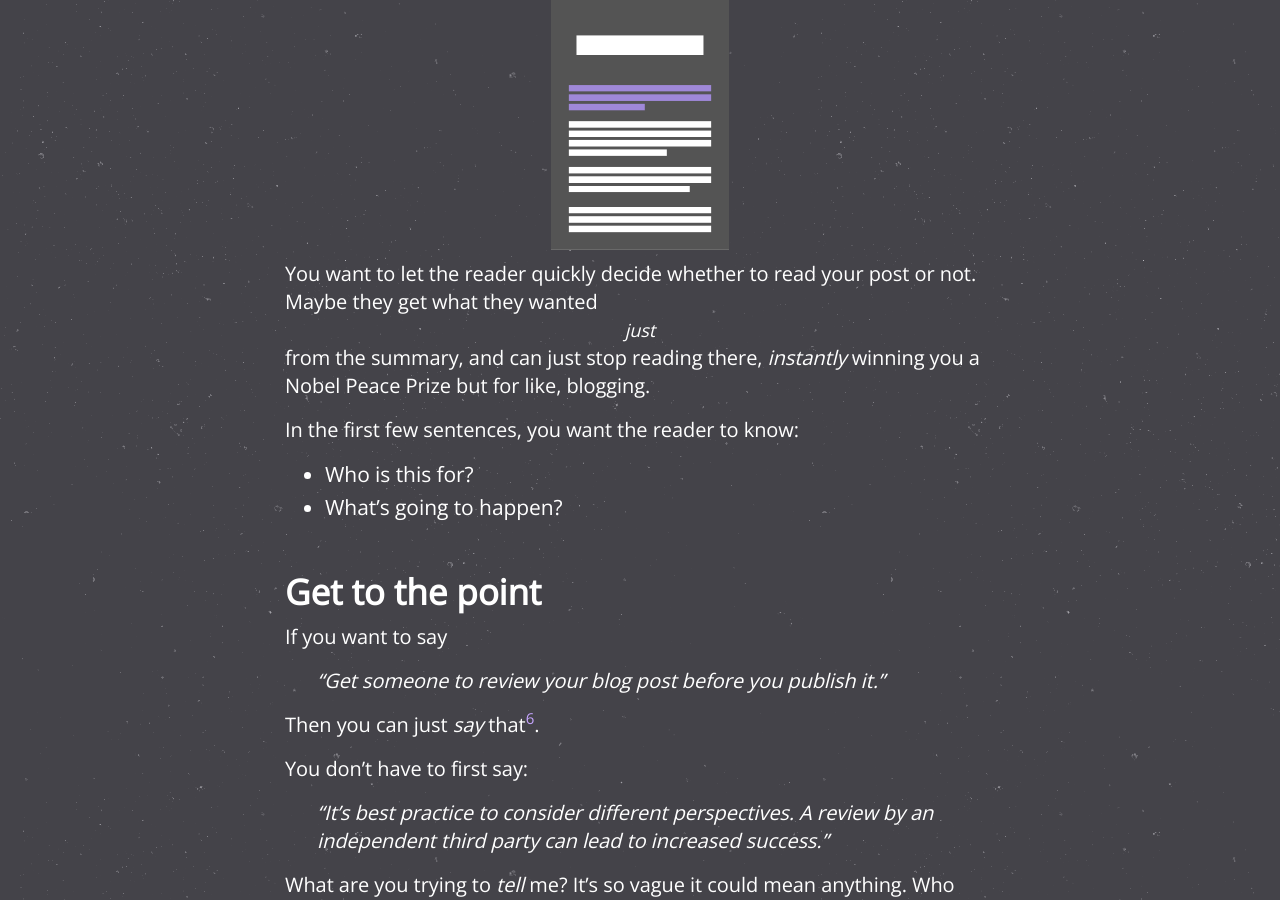
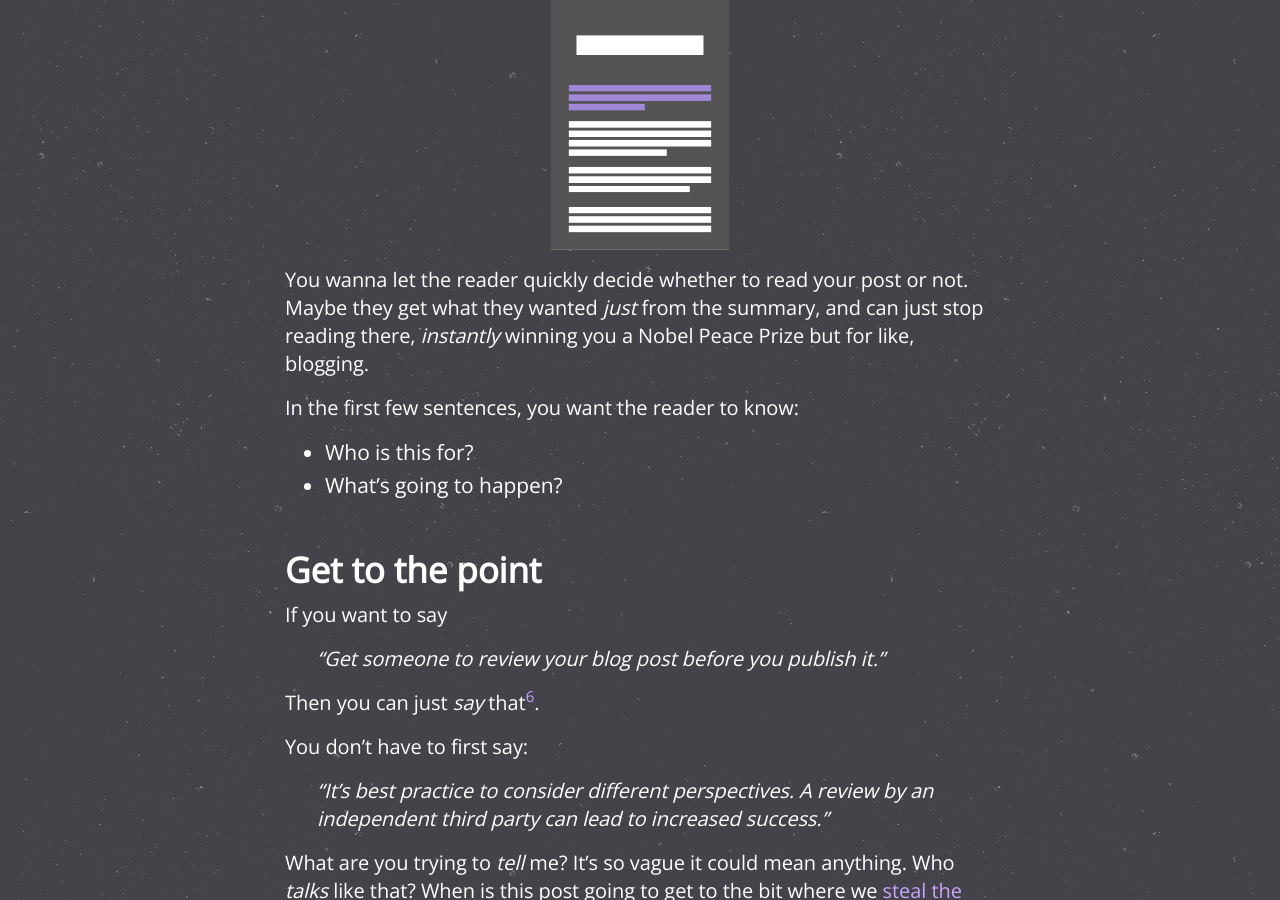
Before and after one commit to mangopdf/mangopdf.github.io, a Jekyll site: the page built from _posts/2021-08-22-i-give-you-feedback-on-your-blog-post-draft-but-you-dont-send-it-to-me.md, in a window 1280 px wide and 900 px high, scrolled down 11364 px. Built offline with Jekyll 4.4.1, drawn with Linux system fonts in a browser that asks for light colours; nearby versions of some CDN libraries.

Commit message:
tell nobody

```diff
--- a/_posts/2021-08-22-i-give-you-feedback-on-your-blog-post-draft-but-you-dont-send-it-to-me.md
+++ b/_posts/2021-08-22-i-give-you-feedback-on-your-blog-post-draft-but-you-dont-send-it-to-me.md
@@ -225,7 +225,9 @@
 ## Put a summary at the top maybe?
 
 ![Summary Icon|tiny](/img/howtoblog/tldr_icon.png)
-You want to let the reader quickly decide whether to read your post or not. Maybe they get what they wanted _just_ from the summary, and can just stop reading there, _instantly_ winning you a Nobel Peace Prize but for like, blogging.
+<span id="tell-nobody-what-u-saw">
+
+You wanna let the reader quickly decide whether to read your post or not. Maybe they get what they wanted *just* from the summary, and can just stop reading there, *instantly* winning you a Nobel Peace Prize but for like, blogging.
 
 In the first few sentences, you want the reader to know:
 
```
